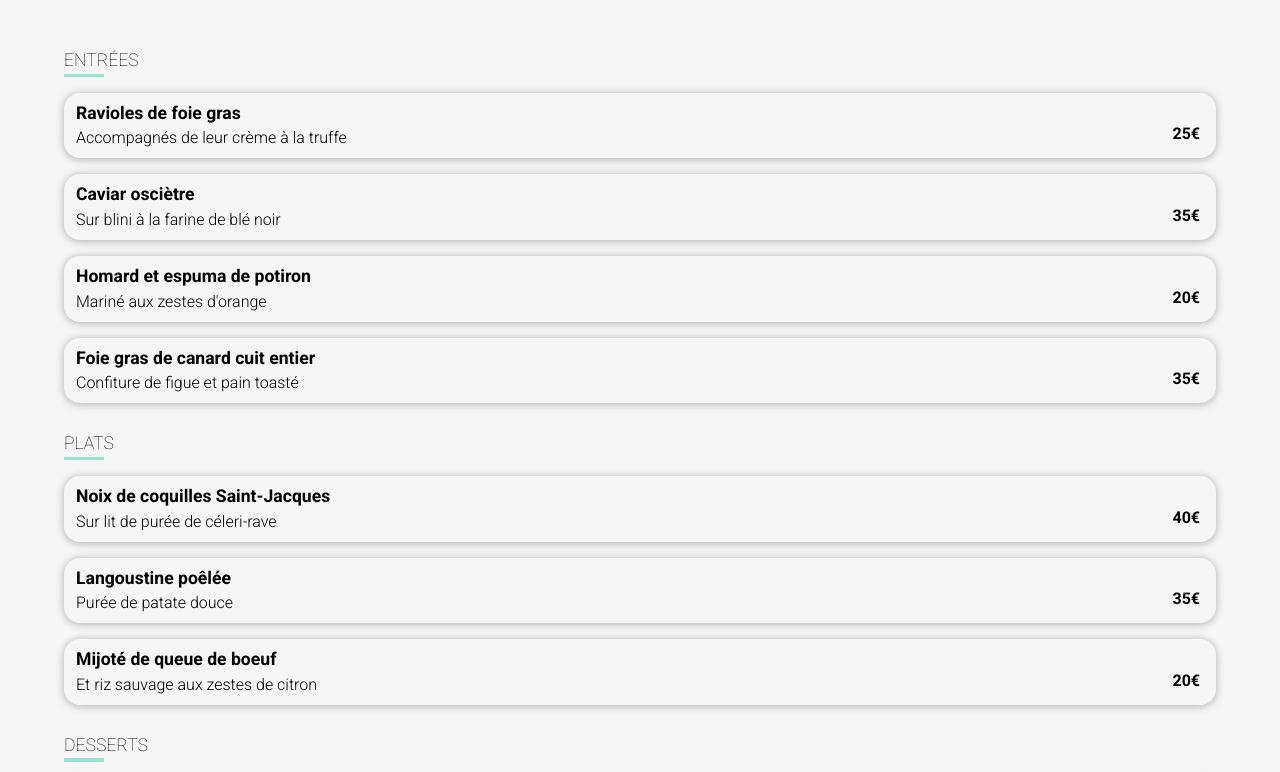
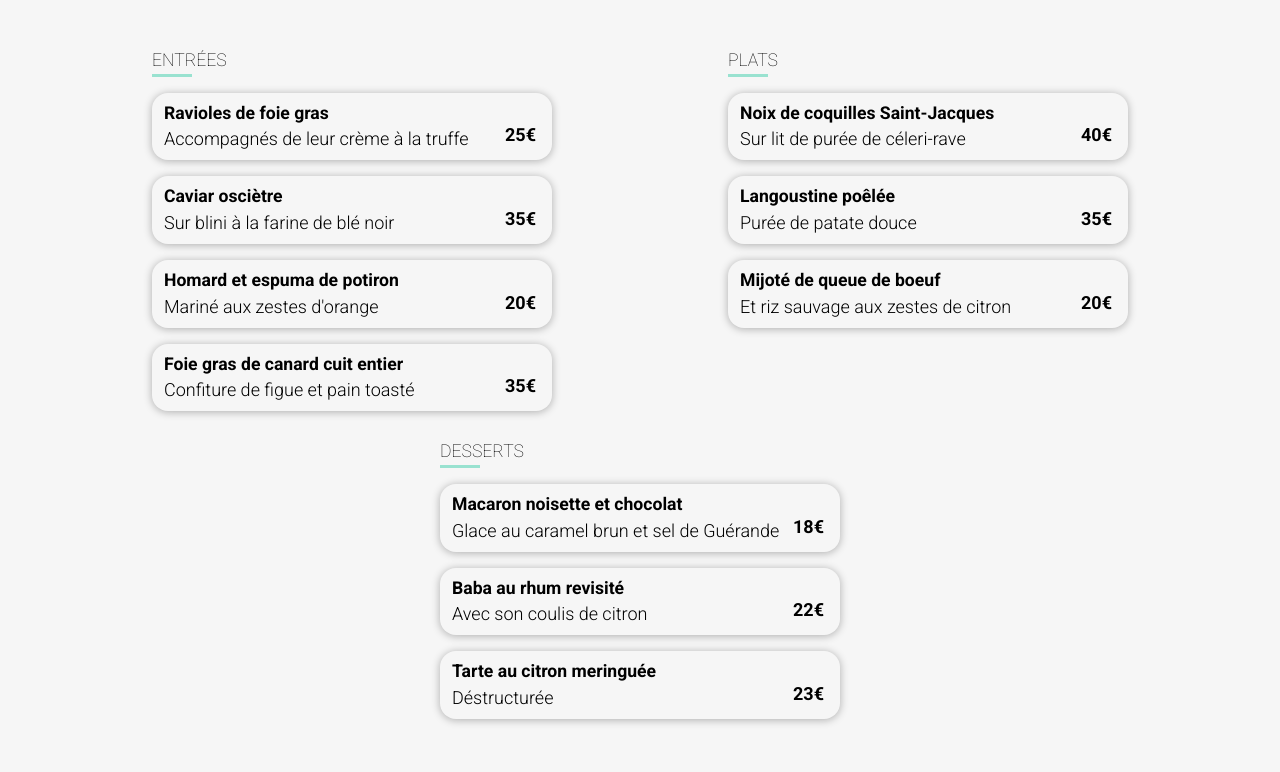
Before and after one commit to sejost/SebastienJost_3_21112021, a plain HTML site: page menulanoteenchantee.html in a window 1280 px wide. Shown: the part 588-1360 px from the top of the page. Drawn offline with Linux system fonts and the light colour scheme; a web font is replaced by a local one.

Commit message:
Menu Pages Responsive + Adding some corrections

```diff
--- a/menulanoteenchantee.html
+++ b/menulanoteenchantee.html
@@ -57,34 +57,34 @@
 
         <div class="container-cards container-cards__menu">
             <!-- Container Cards Menu Entrees-->
-            <div class="subcontainer-cards">
+            <div class="subcontainer-cards subcontainer-cards__menu">
                 <div class="title__part--subtitle">
                     <H3 class="title__menu">ENTRÉES</H3>
                     <div class="underline"></div>
                 </div>
                 <div class="inner__entrees">
-                    <div class="card card__details">
+                    <div class="card card__details card__menu">
                         <div class="menu__description">
                             <h3>Ravioles de foie gras</h3>
                             <p>Accompagnés de leur crème à la truffe</p>
                         </div>
                         <span class="menu__price">25€</span>
                     </div>
-                    <div class="card card__details">
+                    <div class="card card__details card__menu">
                         <div class="menu__description">
                             <h3>Caviar osciètre</h3>
                             <p>Sur blini à la farine de blé noir</p>
                         </div>
                         <span class="menu__price">35€</span>
                     </div>
-                    <div class="card card__details">
+                    <div class="card card__details card__menu">
                         <div class="menu__description">
                             <h3>Homard et espuma de potiron</h3>
                             <p>Mariné aux zestes d'orange</p>
                         </div>
                         <span class="menu__price">20€</span>
                     </div>
-                    <div class="card card__details">
+                    <div class="card card__details card__menu">
                         <div class="menu__description">
                             <h3>Foie gras de canard cuit entier</h3>
                             <p>Confiture de figue et pain toasté</p>
@@ -95,27 +95,27 @@
 
             </div>
             <!-- Container Cards Menu Dishes-->
-            <div class="subcontainer-cards">
+            <div class="subcontainer-cards subcontainer-cards__menu">
                 <div class="title__part--subtitle">
                     <H3 class="title__menu">PLATS</H3>
                     <div class="underline"></div>
                 </div>
                 <div class="inner__entrees">
-                    <div class="card card__details">
+                    <div class="card card__details card__menu">
                         <div class="menu__description">
                             <h3>Noix de coquilles Saint-Jacques</h3>
                             <p>Sur lit de purée de céleri-rave</p>
                         </div>
                         <span class="menu__price">40€</span>
                     </div>
-                    <div class="card card__details">
+                    <div class="card card__details card__menu">
                         <div class="menu__description">
                             <h3>Langoustine poêlée</h3>
                             <p>Purée de patate douce</p>
                         </div>
                         <span class="menu__price">35€</span>
                     </div>
-                    <div class="card card__details">
+                    <div class="card card__details card__menu">
                         <div class="menu__description">
                             <h3>Mijoté de queue de boeuf </h3>
                             <p>Et riz sauvage aux zestes de citron</p>
@@ -126,27 +126,27 @@
             </div>
 
             <!-- Container Cards Menu Desserts-->
-            <div class="subcontainer-cards">
+            <div class="subcontainer-cards subcontainer-cards__menu">
                 <div class="title__part--subtitle">
                     <H3 class="title__menu">DESSERTS</H3>
                     <div class="underline"></div>
                 </div>
                 <div class="inner__entrees">
-                    <div class="card card__details">
+                    <div class="card card__details card__menu">
                         <div class="menu__description">
                             <h3>Macaron noisette et chocolat</h3>
                             <p>Glace au caramel brun et sel de Guérande</p>
                         </div>
                         <span class="menu__price">18€</span>
                     </div>
-                    <div class="card card__details">
+                    <div class="card card__details card__menu">
                         <div class="menu__description">
                             <h3>Baba au rhum revisité </h3>
                             <p>Avec son coulis de citron</p>
                         </div>
                         <span class="menu__price">22€</span>
                     </div>
-                    <div class="card card__details">
+                    <div class="card card__details card__menu">
                         <div class="menu__description">
                             <h3>Tarte au citron meringuée </h3>
                             <p>Déstructurée</p>
--- a/src/scss/1-base/_base.scss
+++ b/src/scss/1-base/_base.scss
@@ -55,4 +55,7 @@ input {
   font-family: $ffamily-roboto;
   font-size: map-get($font-size, "small");
   font-weight: map-get($font-weight, "light");
+  @include respond(desktop) {
+    font-size: map-get($font-size, "medium");
+  }
 }
--- a/src/scss/3-layouts/_sections.scss
+++ b/src/scss/3-layouts/_sections.scss
@@ -5,16 +5,15 @@
 
 .section {
   padding: 2rem 1.125rem;
-  &__menu {
-    position: relative;
-    margin-top: -2rem;
-    //width: 100%;
-    border-radius: 2rem 2rem 0 0;
-  }
   @include respond(tablet) {
     padding: 3rem 4rem;
   }
   @include respond(large-desktop) {
     padding: 3rem 5rem;
   }
+  &__menu {
+    position: relative;
+    margin-top: -2rem;
+    border-radius: 2rem 2rem 0 0;
+  }
 }
--- a/src/scss/4-components/_cards.scss
+++ b/src/scss/4-components/_cards.scss
@@ -8,18 +8,29 @@
   justify-content: space-around;
   padding: 1rem 0;
   &__instruction,
-  &__restaurant {
+  &__restaurant,
+  &__menu {
     align-items: center;
     @include respond(tablet) {
       flex-direction: row;
       flex-wrap: wrap;
       justify-content: space-around;
+      align-items: baseline;
     }
   }
 }
 
 .subcontainer-cards {
   padding: 0.5rem 0;
+  width: 100%;
+  &__menu {
+    @include respond(tablet) {
+      width: 23rem;
+    }
+    @include respond(desktop) {
+      width: 25rem;
+    }
+  }
 }
 
 .card {
@@ -90,6 +101,11 @@
     height: 100%;
     width: 100%;
     position: relative;
+  }
+  &__menu {
+    @include respond(tablet) {
+      cursor: pointer;
+    }
     .menu__price {
       font-weight: map-get($font-weight, bold);
       position: absolute;
@@ -97,7 +113,4 @@
       bottom: 1rem;
     }
   }
-  &__dish {
-    cursor: pointer;
-  }
 }
```
Also changed, not shown: menualafrancaise.html (+12 -12 lines), menulapalettedugout.html (+13 -13 lines), menuledelicedessens.html (+12 -12 lines), dist/css/style.css, 1 other file.
